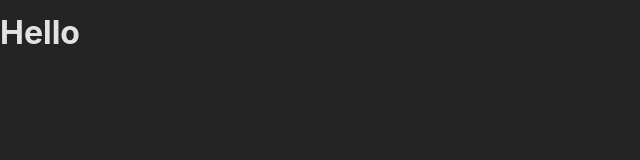
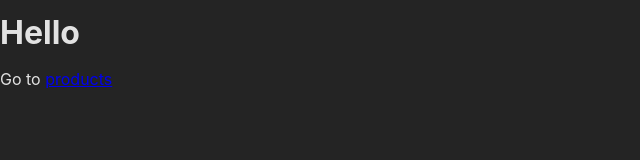
Before and after one commit to jerenteria/learning_react_router, a React (Create React App) app in the folder using_react_router/: page / in a window 1280 px wide. Shown: the top 160 px of the page, without its empty margins (0-640 px from the left). Built offline with nearby package versions, Linux system fonts and the light colour scheme.

Commit message:
added second page and started using Link

```diff
--- a/using_react_router/src/App.js
+++ b/using_react_router/src/App.js
@@ -1,10 +1,12 @@
 import { createBrowserRouter, RouterProvider } from "react-router-dom";
 import HomePage from "./routes/Home";
+import ProductPage from "./routes/Product";
 
 const router = createBrowserRouter([
+  // define routes through javascript objects in an array
   // first is route path(url) we are using and second is the element which is the component that you want rendered at that path
   { path: "/", element: <HomePage /> },
-  {}
+  { path: "/products", element: <ProductPage /> }
   ]);
 
 function App() {
--- a/using_react_router/src/routes/Home.js
+++ b/using_react_router/src/routes/Home.js
@@ -1,5 +1,14 @@
+import { Link } from "react-router-dom"; // Link allows to to navigate through diff pages without refreshing whole application(would take too long)
+
 function HomePage() {
-    return <h1>Hello</h1>
-};
+  return (
+    <>
+      <h1>Hello</h1>
+      <p>
+        Go to <Link to="/products">products</Link>
+      </p>
+    </>
+  );
+}
 
 export default HomePage;
--- /dev/null
+++ b/using_react_router/src/routes/Product.js
@@ -0,0 +1,6 @@
+function ProductPage() {
+    return <h1>Second Page</h1>
+};
+
+
+export default ProductPage;
```
